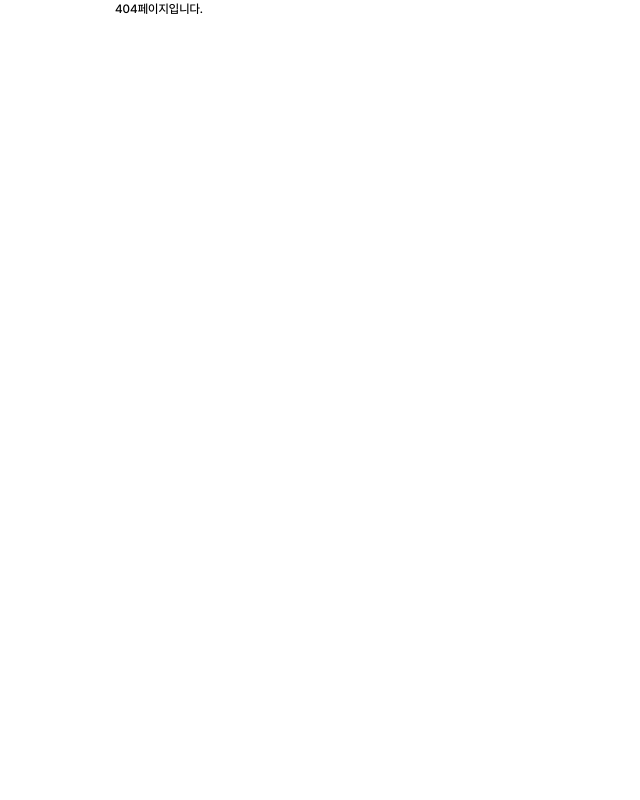
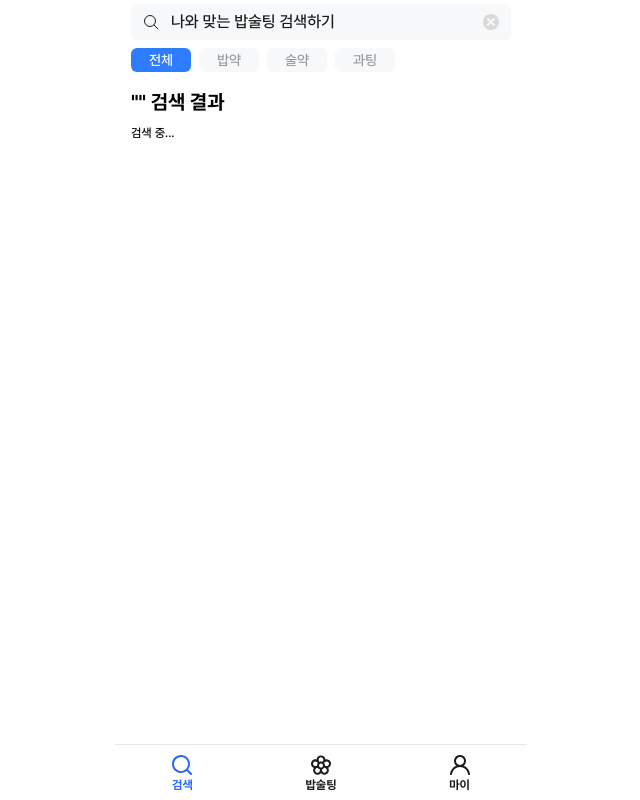
Before and after one commit to BobSoolTing/Bob-Sool-Ting-FE, a Next.js app: page /search/searchresultpage in a window 1280 px wide. Before the commit this address had no page. Shown: the whole page, without its empty margins (319-959 px from the left). Built offline with nearby package versions, Linux system fonts and the light colour scheme.

Commit message:
🌟 Feat : 검색 결과 페이지 (임시)

```diff
--- /dev/null
+++ b/src/pages/search/searchresultpage.tsx
@@ -0,0 +1,121 @@
+import { ReactNode } from 'react';
+import { useRouter } from 'next/router';
+import { useEffect, useState } from 'react';
+import BottomBar from '@/components/shared/bst/BottomBar';
+import SearchBar from '@/components/shared/search/SearchBar';
+
+// Post 타입 정의
+interface Post {
+  id: string;
+  title: string;
+  // 필요한 필드 추가
+}
+
+export default function SearchResultsPage() {
+  const router = useRouter();
+  const { query, category: routerCategory } = router.query;
+  const [posts, setPosts] = useState<Post[]>([]);
+  const [loading, setLoading] = useState<boolean>(true);
+  const [error, setError] = useState<string | null>(null);
+  const [searchTerm, setSearchTerm] = useState<string>('');
+  const [selectedCategory, setSelectedCategory] = useState<string>('전체');
+
+  useEffect(() => {
+    if (!router.isReady) return;
+
+    // 라우터 쿼리에서 검색어 업데이트
+    if (query) {
+      setSearchTerm(Array.isArray(query) ? query[0] : (query as string));
+    }
+
+    // 라우터 쿼리에서 카테고리 업데이트
+    if (routerCategory) {
+      setSelectedCategory(Array.isArray(routerCategory) ? routerCategory[0] : (routerCategory as string));
+    }
+  }, [query, routerCategory, router.isReady]);
+
+  useEffect(() => {
+    if (!router.isReady || !searchTerm) return;
+
+    const fetchPosts = async () => {
+      setLoading(true);
+      setError(null);
+
+      try {
+        const res = await fetch(`/api/search?query=${searchTerm}&category=${selectedCategory || ''}`);
+        if (!res.ok) throw new Error('검색 결과를 불러오는 데 실패했습니다.');
+
+        const data = await res.json();
+        setPosts(data.posts || []);
+      } catch (err) {
+        setError(err instanceof Error ? err.message : '알 수 없는 오류가 발생했습니다.');
+      } finally {
+        setLoading(false);
+      }
+    };
+
+    fetchPosts();
+  }, [searchTerm, selectedCategory, router.isReady]);
+
+  const handleSearch = (term: string): void => {
+    if (!term.trim()) return;
+
+    // URL을 새 검색 매개변수로 업데이트
+    router.push(`/search/searchresultpage?query=${encodeURIComponent(term)}&category=${encodeURIComponent(selectedCategory)}`, undefined, {
+      shallow: true,
+    });
+
+    setSearchTerm(term);
+  };
+
+  const handleCategoryChange = (category: string): void => {
+    setSelectedCategory(category);
+
+    // 검색어가 있다면 새 카테고리로 검색 업데이트
+    if (searchTerm) {
+      router.push(`/search/searchresultpage?query=${encodeURIComponent(searchTerm)}&category=${encodeURIComponent(category)}`, undefined, {
+        shallow: true,
+      });
+    }
+  };
+
+  return (
+    <div>
+      {/* 개선된 SearchBar 컴포넌트 사용 */}
+      <SearchBar
+        isResultPage={true}
+        initialSearchTerm={searchTerm}
+        selectedCategory={selectedCategory}
+        onCategoryChange={handleCategoryChange}
+        showCategories={true}
+      />
+
+      <h1 className='mx-4 mt-4 text-xl font-bold'>"{searchTerm}" 검색 결과</h1>
+
+      {loading && <p className='mx-4 mt-2'>검색 중...</p>}
+      {error && <p className='mx-4 mt-2 text-red-500'>{error}</p>}
+
+      {!loading &&
+        !error &&
+        (posts.length > 0 ? (
+          <ul className='mx-4 mt-2'>
+            {posts.map((post) => (
+              <li key={post.id} className='py-2 border-b'>
+                {post.title}
+              </li>
+            ))}
+          </ul>
+        ) : (
+          <p className='mx-4 mt-4'>검색 결과가 없습니다.</p>
+        ))}
+    </div>
+  );
+}
+
+SearchResultsPage.getLayout = (page: ReactNode) => {
+  return (
+    <>
+      <BottomBar>{page}</BottomBar>
+    </>
+  );
+};
```
